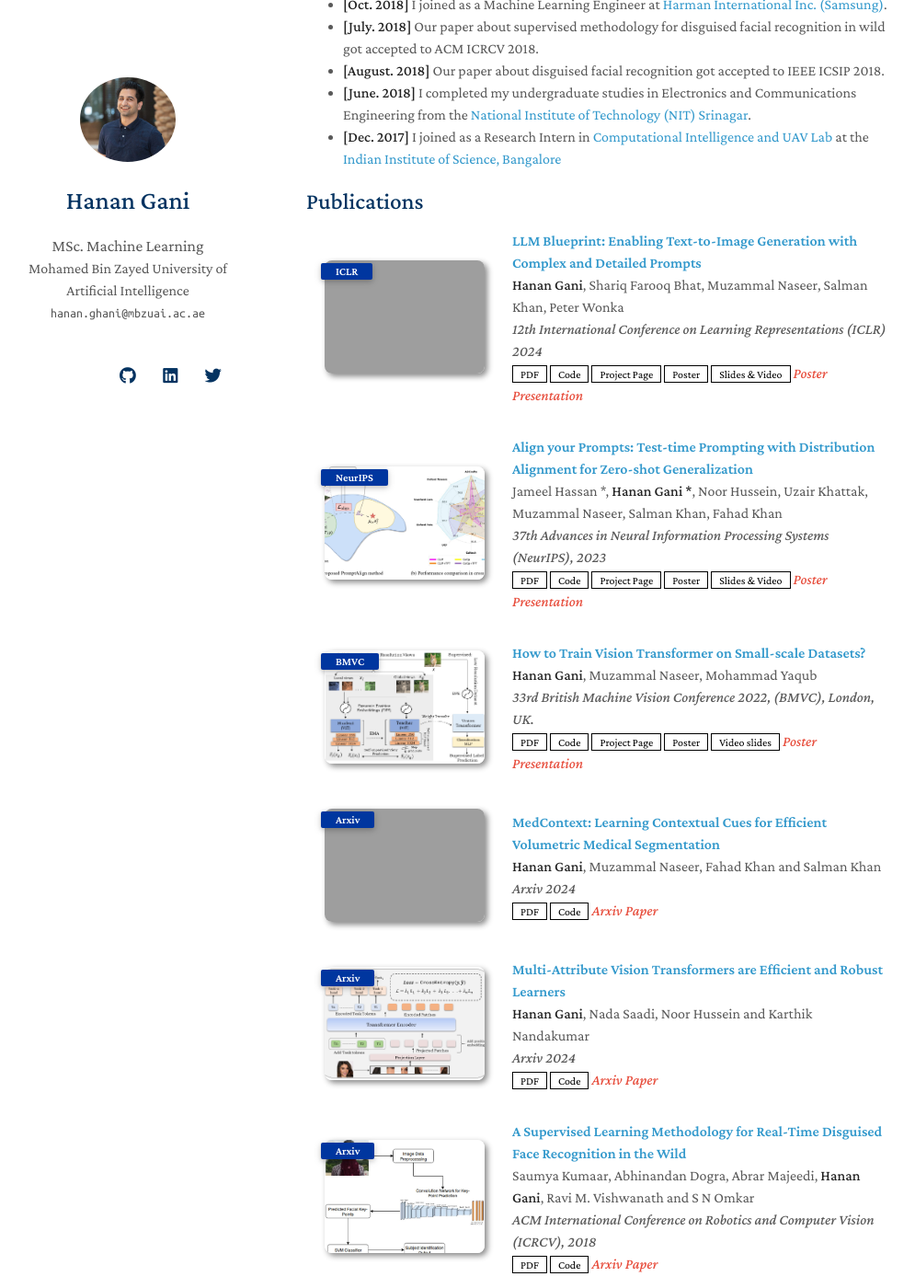
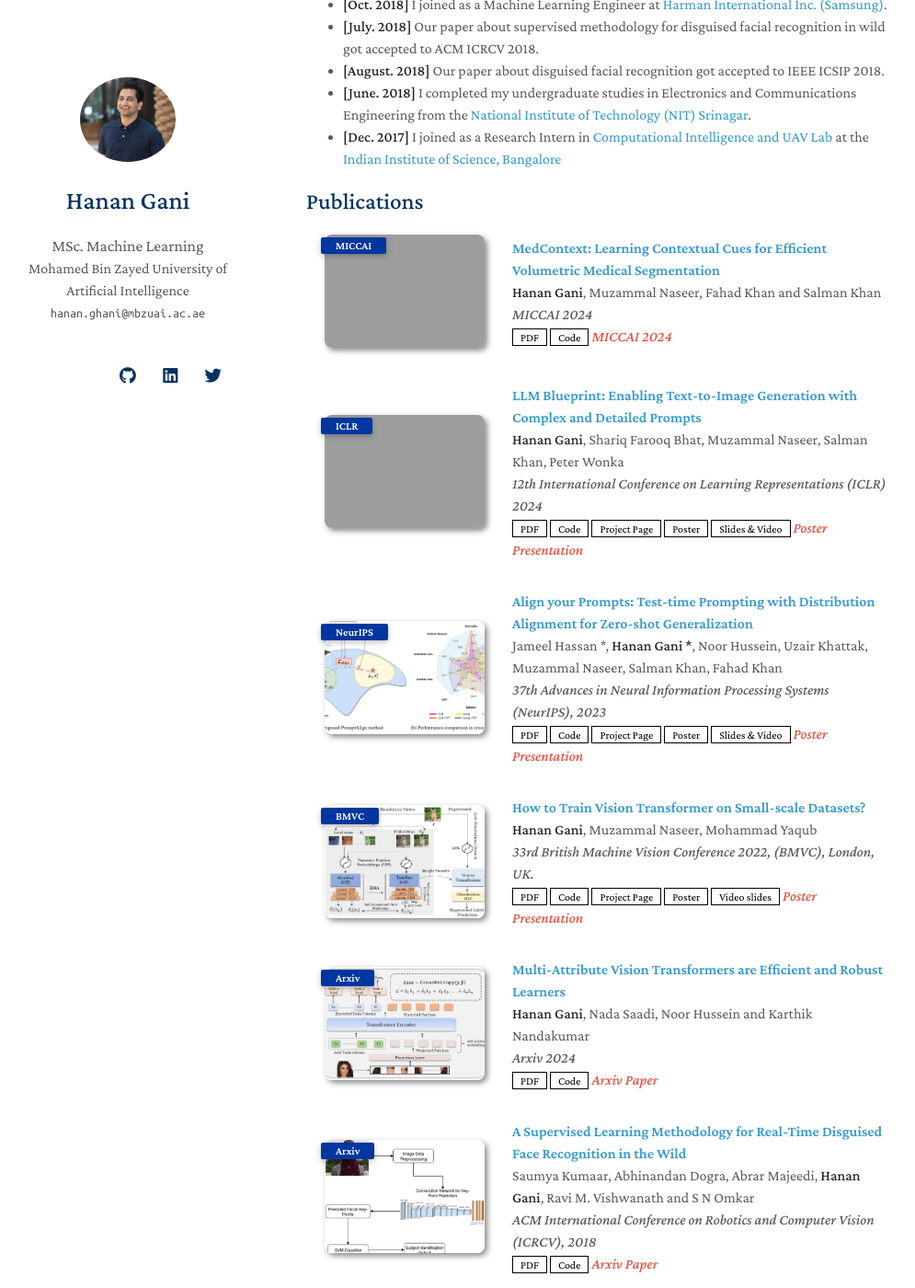
Before and after one commit to muhammadsaadkhankor/muhammadsaadkhankor.github.io, a Jekyll site: the page built from index.md, in a window 1280 px wide and 1400 px high, scrolled down 1053 px. Shown: the whole window at 92% size, without its empty margins (137-1132 px from the left). Built offline with Jekyll 4.4.1, drawn with Linux system fonts in a browser that asks for light colours; nearby versions of some CDN libraries; a style sheet for code colours, icons or effects is not loaded; our own code applies the rules of GitHub Pages for plain Markdown files; grey boxes are pictures that could not be loaded.

Commit message:
Update publications.md

```diff
--- a/_includes/publications.md
+++ b/_includes/publications.md
@@ -2,6 +2,29 @@
 
 <div class="publications">
 <ol class="bibliography">
+
+<li>
+<div class="pub-row">
+
+  <div class="col-sm-3 abbr" style="position: relative;padding-right: 15px;padding-left: 15px;">
+    <img src="assets/img/3dmsr_main_diagram.png" class="teaser img-fluid z-depth-1">
+    <abbr class="badge">MICCAI</abbr>
+  </div>
+
+  <div class="col-sm-9" style="position: relative;width: 100%;padding-right: 15px;padding-left: 20px;">
+    <div class="title"><a href="https://arxiv.org/abs/2402.17725">MedContext: Learning Contextual Cues for Efficient Volumetric Medical Segmentation</a></div>
+    <div class="author"><strong>Hanan Gani</strong>, Muzammal Naseer, Fahad Khan and Salman Khan</div>
+    <div class="periodical"><em>MICCAI 2024</em></div>
+    <div class="links">
+      <a href="https://arxiv.org/pdf/2402.17725" class="btn btn-sm z-depth-0" role="button" target="_blank" style="font-size:12px;">PDF</a>
+      <a href="https://github.com/hananshafi/medcontext" class="btn btn-sm z-depth-0" role="button" target="_blank" style="font-size:12px;">Code</a>
+      <strong><i style="color:#e74d3c">MICCAI 2024</i></strong>
+    </div>
+  </div>
+</div>
+</li>
+
+<br>
 
 <li>
 <div class="pub-row">
@@ -86,29 +109,6 @@
 <div class="pub-row">
 
   <div class="col-sm-3 abbr" style="position: relative;padding-right: 15px;padding-left: 15px;">
-    <img src="assets/img/3dmsr_main_diagram.png" class="teaser img-fluid z-depth-1">
-    <abbr class="badge">Arxiv</abbr>
-  </div>
-
-  <div class="col-sm-9" style="position: relative;width: 100%;padding-right: 15px;padding-left: 20px;">
-    <div class="title"><a href="https://arxiv.org/abs/2402.17725">MedContext: Learning Contextual Cues for Efficient Volumetric Medical Segmentation</a></div>
-    <div class="author"><strong>Hanan Gani</strong>, Muzammal Naseer, Fahad Khan and Salman Khan</div>
-    <div class="periodical"><em>Arxiv 2024</em></div>
-    <div class="links">
-      <a href="https://arxiv.org/pdf/2402.17725" class="btn btn-sm z-depth-0" role="button" target="_blank" style="font-size:12px;">PDF</a>
-      <a href="https://github.com/hananshafi/medcontext" class="btn btn-sm z-depth-0" role="button" target="_blank" style="font-size:12px;">Code</a>
-      <strong><i style="color:#e74d3c">Arxiv Paper</i></strong>
-    </div>
-  </div>
-</div>
-</li>
-
-<br>
-
-<li>
-<div class="pub-row">
-
-  <div class="col-sm-3 abbr" style="position: relative;padding-right: 15px;padding-left: 15px;">
     <img src="assets/img/main_diagram_final.png" class="teaser img-fluid z-depth-1">
     <abbr class="badge">Arxiv</abbr>
   </div>
```
